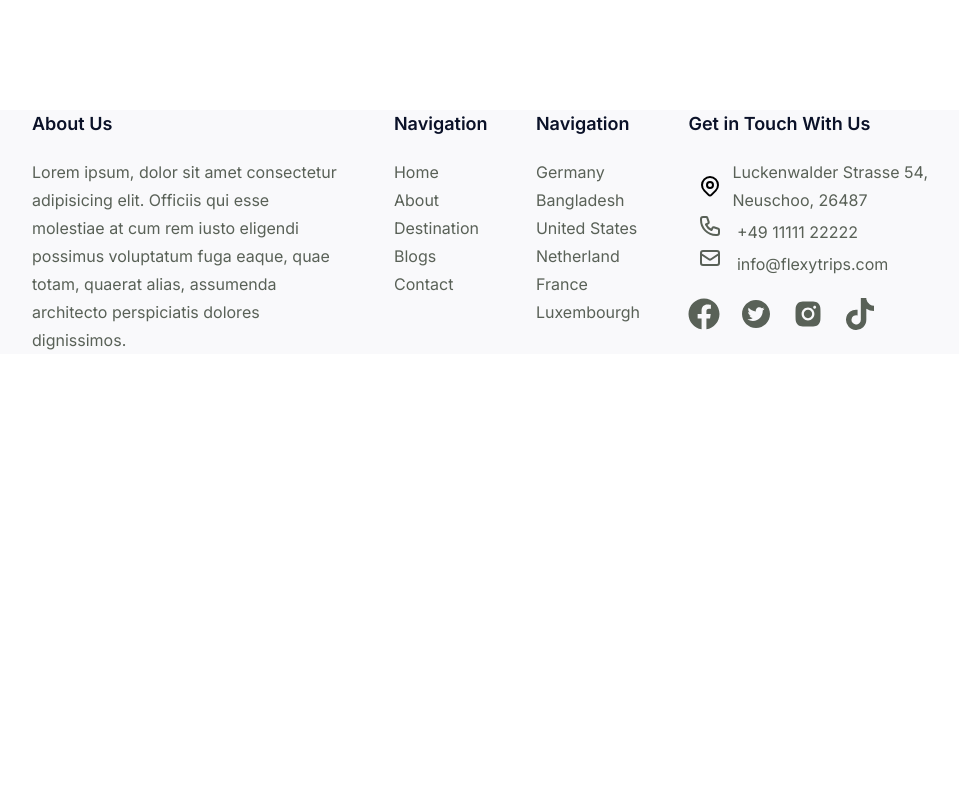
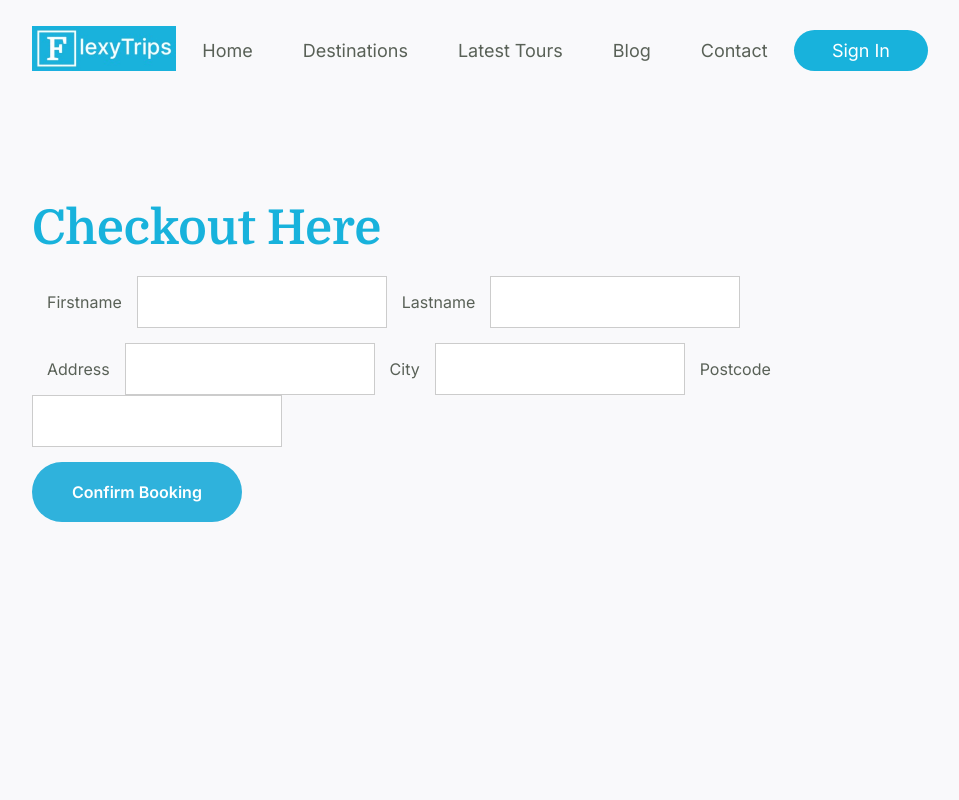
Before and after one commit to zillur-rgb/flexytrips-client, a React (Create React App) app in the folder client/: page /Checkout in a window 1280 px wide. Shown: the top 800 px of the page, without its empty margins (160-1119 px from the left). Built offline with nearby package versions, Linux system fonts and the light colour scheme; no server answers.

Commit message:
Checkout Page

```diff
--- a/client/src/Components/SingleTour/SingleTour.jsx
+++ b/client/src/Components/SingleTour/SingleTour.jsx
@@ -89,7 +89,9 @@ const SingleTour = ({ trend }) => {
         <Link to={`/tour/${trend.id}`}>
           <button>View Details</button>
         </Link>
-        <button>Book a Place</button>
+        <Link to="/Checkout">
+          <button>Book a Place</button>
+        </Link>
       </div>
     </div>
   );
--- a/client/src/Components/TourDetails/TourDetails.jsx
+++ b/client/src/Components/TourDetails/TourDetails.jsx
@@ -1,5 +1,5 @@
 import React from "react";
-import { useParams } from "react-router-dom";
+import { Link, useParams } from "react-router-dom";
 import useTrending from "../../Hooks/useTrending";
 import "./TourDetails.css";
 import { GoLocation, GoStar } from "react-icons/go";
@@ -41,7 +41,9 @@ const TourDetails = () => {
             </p>
             <p className="details">{exactTour.details}</p>
 
-            <button>Book a Place Now</button>
+            <Link to="/Checkout">
+              <button>Book a Place Now</button>
+            </Link>
           </div>
         </div>
       )}
--- a/client/src/Pages/AllPages/AllPages.jsx
+++ b/client/src/Pages/AllPages/AllPages.jsx
@@ -2,6 +2,8 @@ import React from "react";
 import { Route, Routes } from "react-router-dom";
 import Navbar from "../../Components/Navbar/Navbar";
 import TourDetails from "../../Components/TourDetails/TourDetails";
+import BookingSuccess from "../BookingSuccess/BookingSuccess";
+import Checkout from "../Checkout/Checkout";
 import ContactUs from "../ContactUs/ContactUs";
 import Destinations from "../Destinations/Destinations";
 import EmailVerification from "../EmailVerification/EmailVerification";
@@ -22,6 +24,8 @@ const AllPages = () => {
         <Route path="/destinations" element={<Destinations />} />
         <Route path="/contact" element={<ContactUs />} />
         <Route path="/EmailVerification" element={<EmailVerification />} />
+        <Route path="/Checkout" element={<Checkout />} />
+        <Route path="/success" element={<BookingSuccess />} />
       </Routes>
     </>
   );
--- /dev/null
+++ b/client/src/Pages/BookingSuccess/BookingSuccess.jsx
@@ -0,0 +1,12 @@
+import React from "react";
+
+const BookingSuccess = () => {
+  return (
+    <div>
+      <h1 className="header">Thanks for the Booking</h1>
+      <h1>See you at the tour day</h1>
+    </div>
+  );
+};
+
+export default BookingSuccess;
--- /dev/null
+++ b/client/src/Pages/Checkout/Checkout.css
@@ -0,0 +1,29 @@
+.checkout-container {
+  margin: 100px 15% 0;
+}
+
+.checkoutForm {
+  margin: 15px 0;
+}
+
+.checkoutForm label {
+  font-family: "Inter", sans-serif;
+  font-size: 16px;
+  color: #596157;
+  margin: 0 15px;
+}
+
+.checkoutForm input {
+  width: 250px;
+  padding: 15px;
+  border: 1px solid #ccc;
+  font-size: 16px;
+  font-family: "Inter", sans-serif;
+}
+
+.confirm {
+  padding: 20px 40px;
+  background-color: #2fb2dc;
+  color: #fff;
+  font-weight: 600;
+}
--- /dev/null
+++ b/client/src/Pages/Checkout/Checkout.jsx
@@ -0,0 +1,47 @@
+import React from "react";
+import { Link, useNavigate } from "react-router-dom";
+import Navbar from "../../Components/Navbar/Navbar";
+import "./Checkout.css";
+
+const Checkout = () => {
+  const navigate = useNavigate();
+  return (
+    <div
+      style={{
+        maxWidth: "100vw",
+        height: "100vh",
+      }}
+    >
+      <Navbar label="Sign In" />
+      <div className="checkout-container">
+        <h1 className="header">Checkout Here</h1>
+        <form>
+          <div className="checkoutForm">
+            <label htmlFor="firstname">Firstname</label>
+            <input required type="text" name="firstname" id="firstname" />
+            <label htmlFor="lastname">Lastname</label>
+            <input required type="text" name="lastname" id="lastname" />
+          </div>
+          <div className="checkoutForm">
+            <label htmlFor="address">Address</label>
+            <input required type="text" name="address" id="address" />
+            <label htmlFor="city">City</label>
+            <input type="text" name="city" required id="city" />
+            <label htmlFor="postcode">Postcode</label>
+            <input type="text" required name="postcode" id="postcode" />
+          </div>
+          <button
+            className="confirm"
+            onClick={() => {
+              navigate("/success");
+            }}
+          >
+            Confirm Booking
+          </button>
+        </form>
+      </div>
+    </div>
+  );
+};
+
+export default Checkout;
```
Also changed, not shown: client/src/Pages/BookingSuccess/BookingSuccess.css (added).
